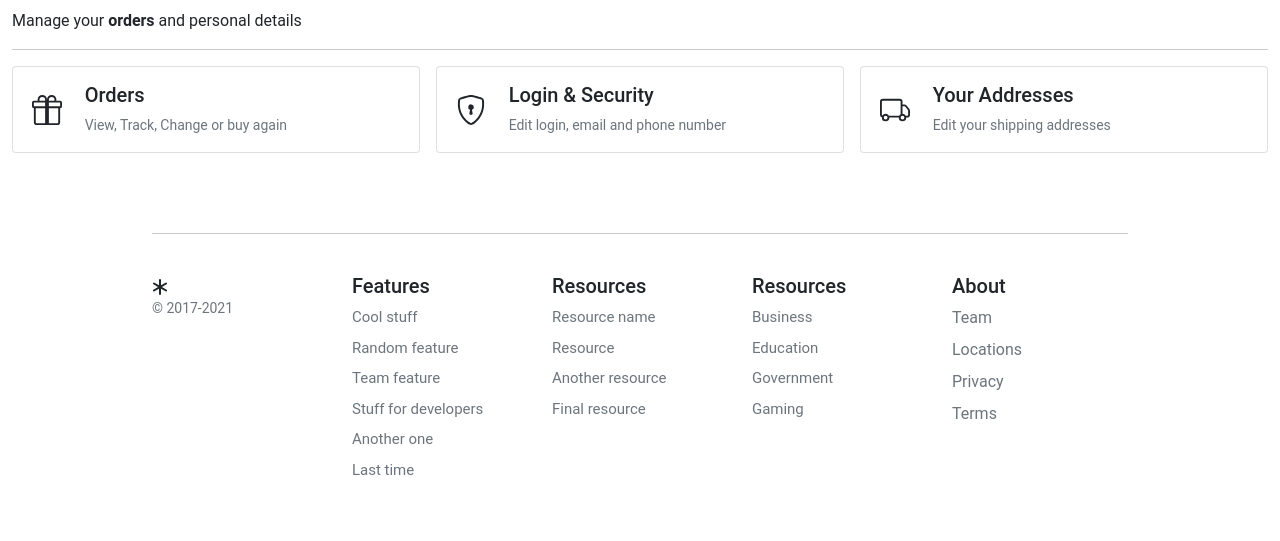
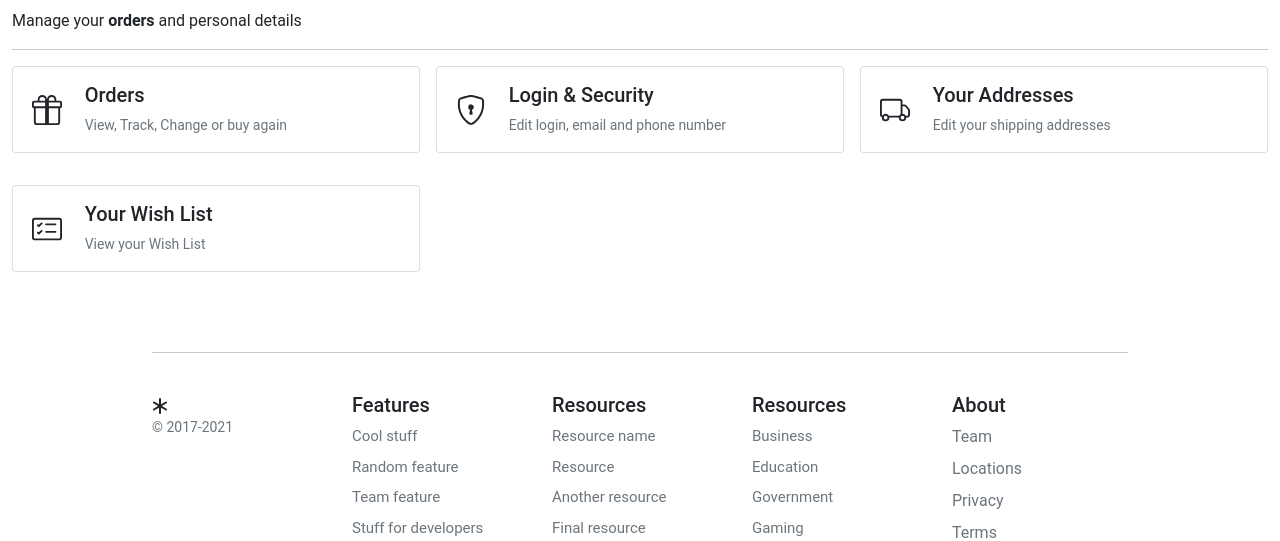
Before and after one commit to KeplerDE/web_app, a Django app: page /account/dashboard/ in a window 1280 px wide. Shown: the part 202-743 px from the top of the page. Before the commit the page ends 677 px from the top, so only its background shows below. Run offline with Django 3.2, Linux system fonts and the light colour scheme; a user stored in the database is signed in; data comes from the database, SQL or seed files in the repository; both versions use the stored data as it was after the commit; parts of the project's set-up code (start-up, migrations or seed data) failed here and were passed over.

Commit message:
WishList + messages

```diff
--- a/core/account/urls.py
+++ b/core/account/urls.py
@@ -40,6 +40,7 @@ urlpatterns = [
     path("addresses/edit/<slug:id>/", views.edit_address, name="edit_address"),
     path("addresses/delete/<slug:id>/", views.delete_address, name="delete_address"),
     path("addresses/set_default/<slug:id>/", views.set_default, name="set_default"),
+    # Wish List
     path("wishlist", views.wishlist, name="wishlist"),
     path("wishlist/add_to_wishlist/<int:id>", views.add_to_wishlist, name="user_wishlist"),
 
--- a/core/templates/account/dashboard/dashboard.html
+++ b/core/templates/account/dashboard/dashboard.html
@@ -73,7 +73,30 @@
       </div>
       </a>
     </div>
-
+  <div class="col">
+    <a href="{% url "account:wishlist" %}" class="text-reset text-decoration-none" role="button"
+      style="max-width: 540px;">
+      <div class="card mb-3">
+        <div class="row g-0">
+          <div class="col-2 position-relative">
+            <svg class="position-absolute top-50 start-50 translate-middle" xmlns="http://www.w3.org/2000/svg"
+              width="30" height="30" fill="currentColor" class="bi bi-card-checklist" viewBox="0 0 16 16">
+              <path
+                d="M14.5 3a.5.5 0 0 1 .5.5v9a.5.5 0 0 1-.5.5h-13a.5.5 0 0 1-.5-.5v-9a.5.5 0 0 1 .5-.5h13zm-13-1A1.5 1.5 0 0 0 0 3.5v9A1.5 1.5 0 0 0 1.5 14h13a1.5 1.5 0 0 0 1.5-1.5v-9A1.5 1.5 0 0 0 14.5 2h-13z" />
+              <path
+                d="M7 5.5a.5.5 0 0 1 .5-.5h5a.5.5 0 0 1 0 1h-5a.5.5 0 0 1-.5-.5zm-1.496-.854a.5.5 0 0 1 0 .708l-1.5 1.5a.5.5 0 0 1-.708 0l-.5-.5a.5.5 0 1 1 .708-.708l.146.147 1.146-1.147a.5.5 0 0 1 .708 0zM7 9.5a.5.5 0 0 1 .5-.5h5a.5.5 0 0 1 0 1h-5a.5.5 0 0 1-.5-.5zm-1.496-.854a.5.5 0 0 1 0 .708l-1.5 1.5a.5.5 0 0 1-.708 0l-.5-.5a.5.5 0 0 1 .708-.708l.146.147 1.146-1.147a.5.5 0 0 1 .708 0z" />
+            </svg>
+          </div>
+          <div class="col-10">
+            <div class="card-body ps-0 ps-md-1">
+              <h1 class="h5">Your Wish List</h1>
+              <p class="card-text small text-muted">View your Wish List</p>
+            </div>
+          </div>
+        </div>
+      </div>
+    </a>
+  </div>
   </div>
 
 {% endblock %}
```
Also changed, not shown: core/templates/store/single.html (+7 -0 lines), core/db.sqlite3.
